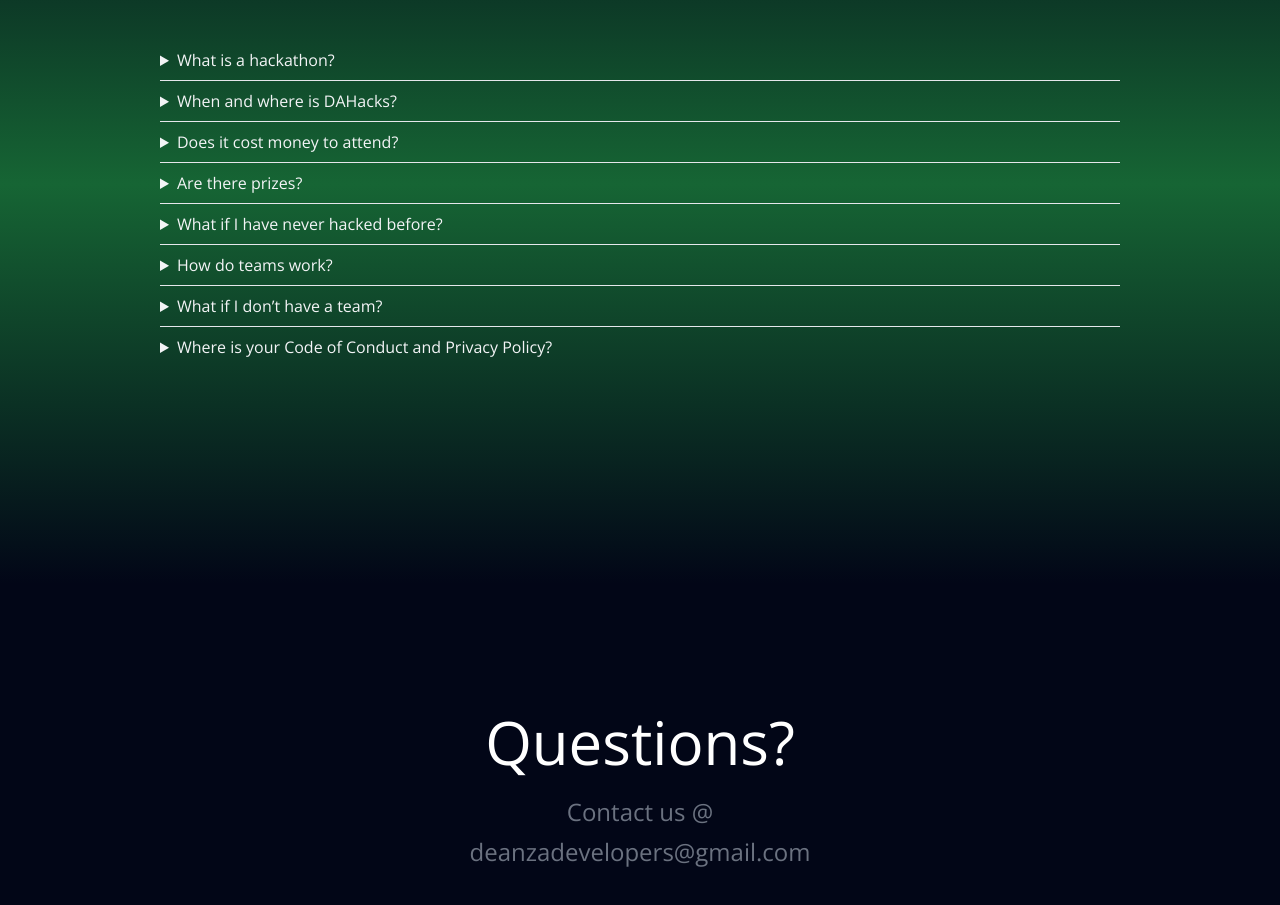
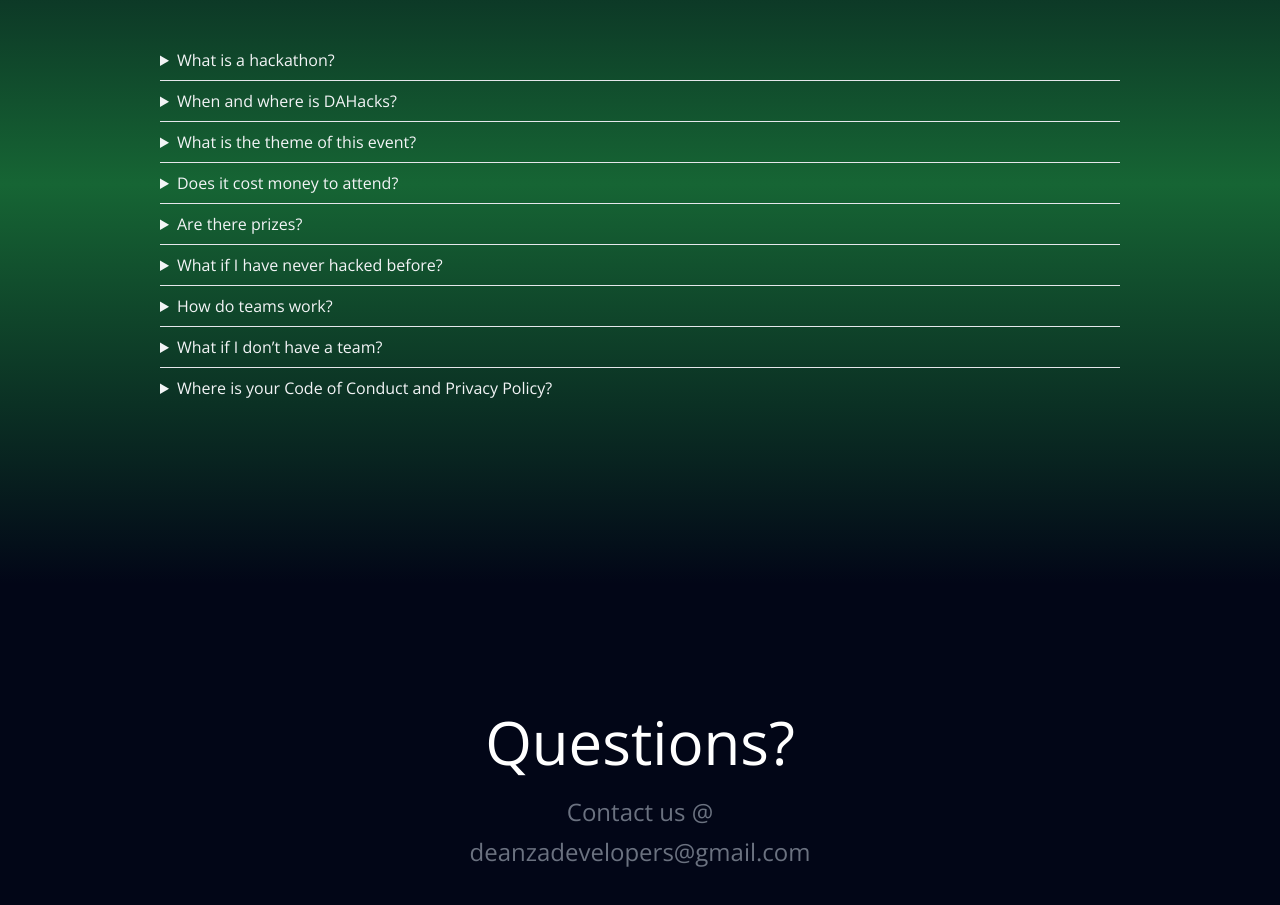
Before and after one commit to moyamanuel/da-hacks.github.io, a Next.js app: page / in a window 1280 px wide. Shown: the part 1488-2393 px from the top of the page. Built offline with nearby package versions, Linux system fonts and the light colour scheme.

Commit message:
fix grammar + add theme question

```diff
--- a/src/app/components/faq.tsx
+++ b/src/app/components/faq.tsx
@@ -31,6 +31,16 @@ export default function Faq() {
                 DAHacks is from Friday, May 31st from 10:30 AM - 9 PM to
                 Saturday, June 1st from 9 AM - 6 PM at De Anza College in the
                 Science Center Building SC1102. This is not an overnight event.
+              </p>
+            </div>
+          </details>
+          <details>
+            <summary className="py-2 outline-none cursor-pointer focus:underline">
+              What is the theme of this event?
+            </summary>
+            <div className="px-4 pb-4">
+              <p>
+                For this hackathon, the sole theme is engineering, with special emphasis on hardware!
               </p>
             </div>
           </details>
@@ -116,6 +126,7 @@ export default function Faq() {
                 <a href="/policies" className="underline text">
                   here
                 </a>
+                .
               </p>
             </div>
           </details>
```
